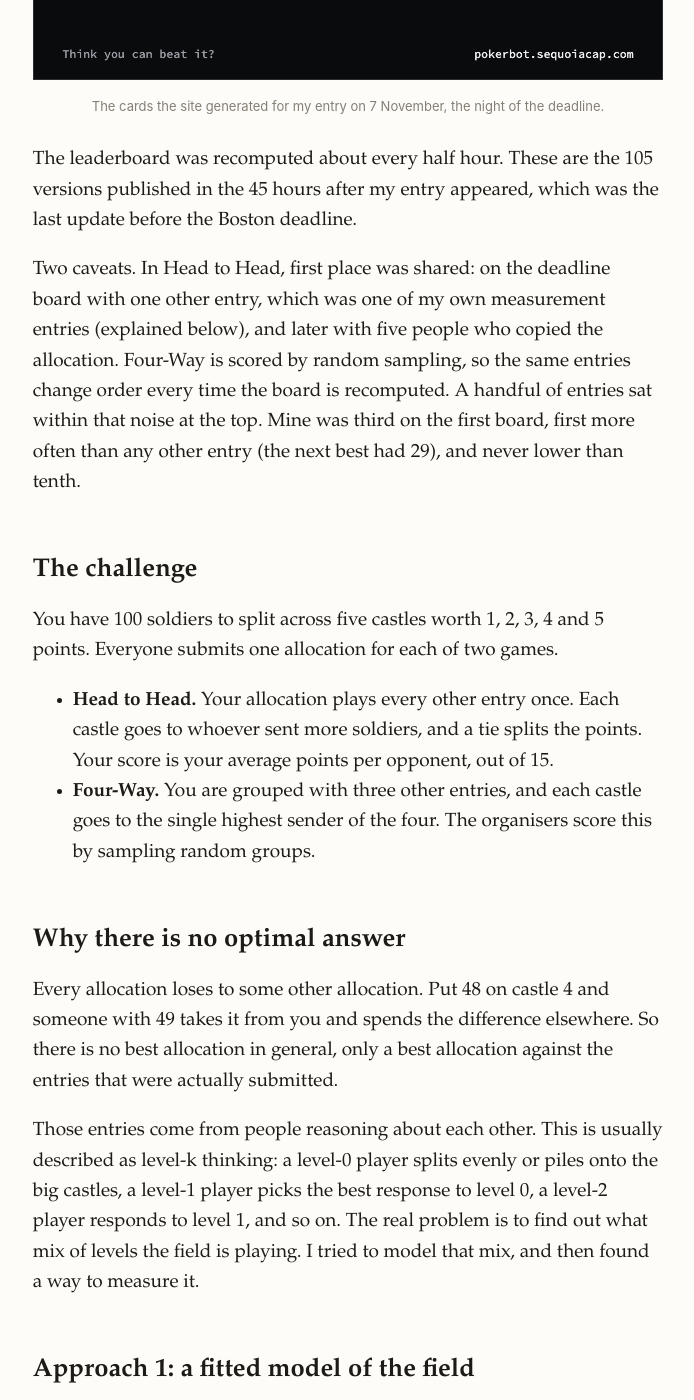
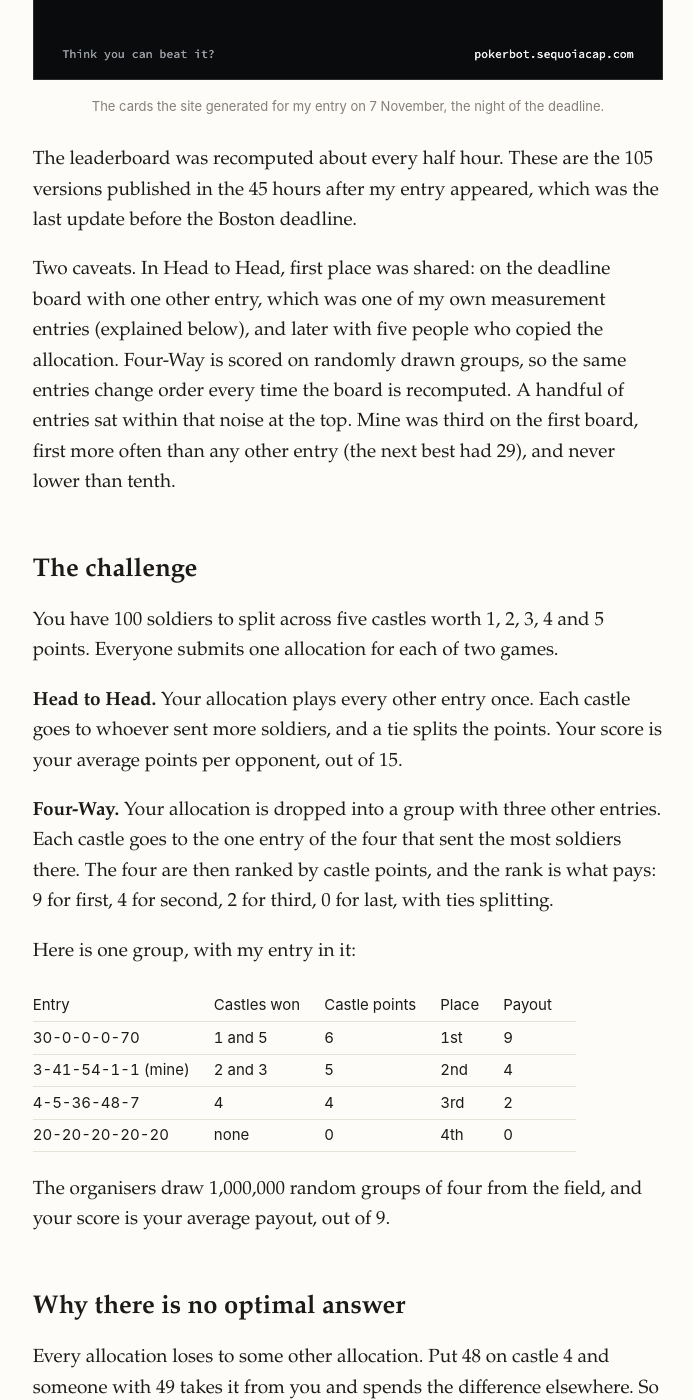
Before and after one commit to kinshu0/kinshu0.github.io, a Jekyll site: the page built from _posts/2026-11-22-castle-challenge.markdown, in a window 1280 px wide and 1400 px high, scrolled down 1213 px. Shown: the whole window, without its empty margins (292-986 px from the left). Built offline with Jekyll 4.4.1, drawn with Linux system fonts in a browser that asks for light colours; some of the changed text lies outside the part shown.

Commit message:
Castle post: explain Four-Way payouts with a worked group
Co-Authored-By: Claude Fable 5.2 <noreply@anthropic.com>

```diff
--- a/_posts/2026-11-22-castle-challenge.markdown
+++ b/_posts/2026-11-22-castle-challenge.markdown
@@ -23,14 +23,26 @@ I finished first in both games of the No Limit Castle Challenge, a strategy puzz
 
 The leaderboard was recomputed about every half hour. These are the 105 versions published in the 45 hours after my entry appeared, which was the last update before the Boston deadline.
 
-Two caveats. In Head to Head, first place was shared: on the deadline board with one other entry, which was one of my own measurement entries (explained below), and later with five people who copied the allocation. Four-Way is scored by random sampling, so the same entries change order every time the board is recomputed. A handful of entries sat within that noise at the top. Mine was third on the first board, first more often than any other entry (the next best had 29), and never lower than tenth.
+Two caveats. In Head to Head, first place was shared: on the deadline board with one other entry, which was one of my own measurement entries (explained below), and later with five people who copied the allocation. Four-Way is scored on randomly drawn groups, so the same entries change order every time the board is recomputed. A handful of entries sat within that noise at the top. Mine was third on the first board, first more often than any other entry (the next best had 29), and never lower than tenth.
 
 ## The challenge
 
 You have 100 soldiers to split across five castles worth 1, 2, 3, 4 and 5 points. Everyone submits one allocation for each of two games.
 
-- **Head to Head.** Your allocation plays every other entry once. Each castle goes to whoever sent more soldiers, and a tie splits the points. Your score is your average points per opponent, out of 15.
-- **Four-Way.** You are grouped with three other entries, and each castle goes to the single highest sender of the four. The organisers score this by sampling random groups.
+**Head to Head.** Your allocation plays every other entry once. Each castle goes to whoever sent more soldiers, and a tie splits the points. Your score is your average points per opponent, out of 15.
+
+**Four-Way.** Your allocation is dropped into a group with three other entries. Each castle goes to the one entry of the four that sent the most soldiers there. The four are then ranked by castle points, and the rank is what pays: 9 for first, 4 for second, 2 for third, 0 for last, with ties splitting.
+
+Here is one group, with my entry in it:
+
+| Entry | Castles won | Castle points | Place | Payout |
+|---|---|---|---|---|
+| 30-0-0-0-70 | 1 and 5 | 6 | 1st | 9 |
+| 3-41-54-1-1 (mine) | 2 and 3 | 5 | 2nd | 4 |
+| 4-5-36-48-7 | 4 | 4 | 3rd | 2 |
+| 20-20-20-20-20 | none | 0 | 4th | 0 |
+
+The organisers draw 1,000,000 random groups of four from the field, and your score is your average payout, out of 9.
 
 ## Why there is no optimal answer
 
@@ -87,7 +99,7 @@ From there I searched on the leaderboard itself. Head to Head scores are exact,
 
 ## Four-Way
 
-Four-Way has no such shortcut. A castle goes to the highest of four senders, so the score does not split into one term per castle, and single-castle entries measure nothing useful.
+Four-Way has no such shortcut. The payout depends on your place in the group, which depends on all five castles and all three opponents at once. The score does not split into one term per castle, and single-castle entries measure nothing useful.
 
 I used the same neighbour search, with one change. Because the organisers score Four-Way by sampling, the same entry moves by about 0.02 from one board to the next, which is more than the difference between good neighbours. So I compared entries by their average over many boards. Over 24 boards, 3-41-54-1-1 averaged 6.003 and its two closest neighbours 6.000 and 5.997. That is a plateau, not a peak, and which entry is first on any one board is a draw among the entries on it.
 
```
